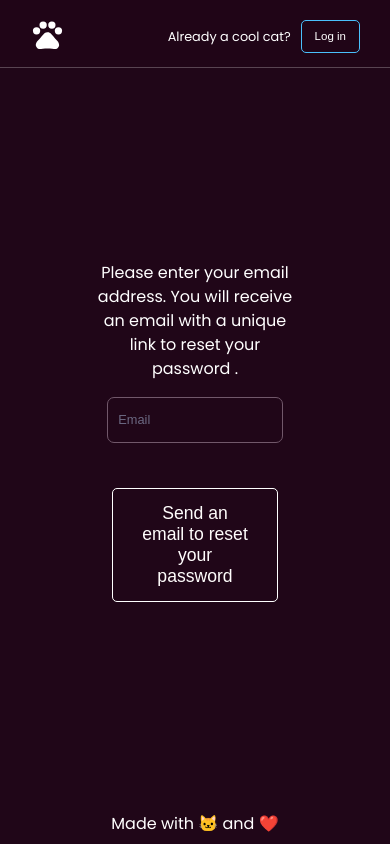
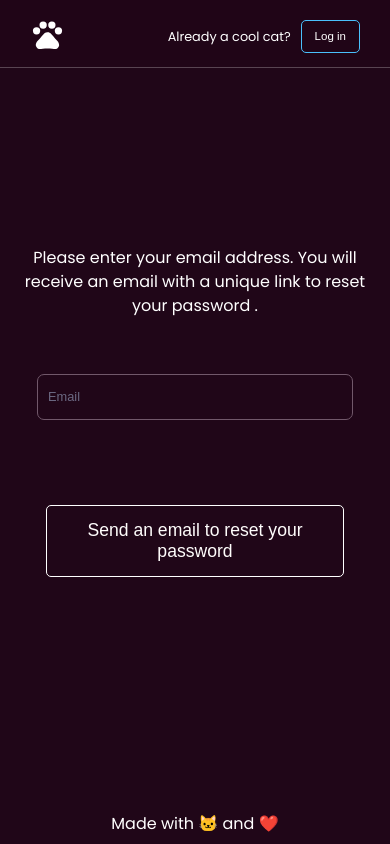
Before and after one commit to Snunesnk/Matcha, a React (Vite) app in the folder front/: page /password-reset in a window 390 px wide. Built offline with nearby package versions, Linux system fonts and the light colour scheme; no server answers; a web font is replaced by a local one.

Commit message:
Made password reset more ergonomic on responsive

```diff
--- a/front/src/Pages/ResetPassword/ResetPassword.css
+++ b/front/src/Pages/ResetPassword/ResetPassword.css
@@ -6,7 +6,7 @@
     height: 100%;
 }
 
-#password-reset-container > div {
+#password-reset-container>div {
     display: flex;
     flex-direction: column;
     align-items: center;
@@ -15,7 +15,15 @@
     height: 50%;
 }
 
-#password-reset-container > div > p {
+@media screen and (max-width: 768px) {
+    #password-reset-container>div {
+        width: 90%;
+        height: 90%;
+        gap: 40px;
+    }
+}
+
+#password-reset-container>div>p {
     text-align: center;
 }
 
@@ -59,7 +67,7 @@ button.reset-password-btn {
     align-items: center;
 }
 
-button.reset-password-btn > span {
+button.reset-password-btn>span {
     height: 30px !important;
     width: 30px !important;
     color: white;
```
